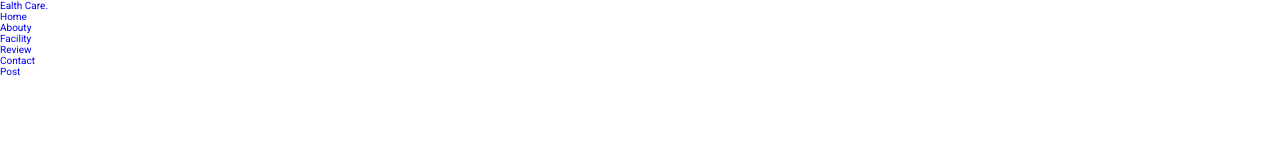
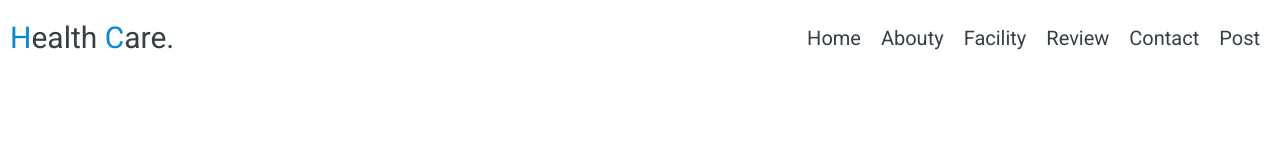
Before and after one commit to vivianezzt/hospital-website, a plain HTML site: page index.html in a window 1280 px wide. Drawn offline with nearby package versions, Linux system fonts and the light colour scheme.

Commit message:
Finalizando o header

```diff
--- a/index.html
+++ b/index.html
@@ -16,7 +16,7 @@
     <!--Header section starts-->
     <header>
         <div class="container">
-            <a href="#" class="logo"><span>ealth <span>C</span>are.</span></a>
+            <a href="#" class="logo"><span>H</span>ealth <span>C</span>are.</a>
             <nav class="nav">
                 <ul>
                     <li><a href="#home">Home</a></li>
@@ -27,6 +27,7 @@
                     <li><a href="#post">Post</a></li>
                 </ul>
             </nav>
+            <div class="fas fa-bars"></div>
         </div>
     </header>
     <!--Header Section ends-->
--- a/src/css/main.css
+++ b/src/css/main.css
@@ -27,3 +27,59 @@ html{
     font-size: 62.5%;
     overflow-x: hidden;
 }
+
+body{
+    overflow-x: hidden;
+}
+
+header{
+    width: 100%;
+    position: fixed;
+    top: 0; left: 0;
+    padding: 2rem 1rem;
+    z-index: 1000;
+}
+
+header .container{
+    display: flex;
+    align-items: center;
+    justify-content: space-between;
+}
+
+header a{
+    color: var(--black);
+}
+header a:hover{
+    color: var(--blue);
+}
+
+header .container .logo{
+    font-size: 3rem;
+}
+
+header .container .logo span{
+    color: var(--blue);
+}
+
+header .nav ul{
+    margin: 0;
+    padding: 0;
+    display: flex;
+    align-items: center;
+    justify-content: space-between;
+    list-style: none;
+}
+header .nav ul li{
+    margin: 0 1rem;
+}
+
+header .nav ul li a{
+    font-size: 2rem;
+}
+
+header .fa-bars{
+    font-size: 3.5rem;
+    color: var(--blue);
+    cursor: pointer;
+    display: none;
+}
```
